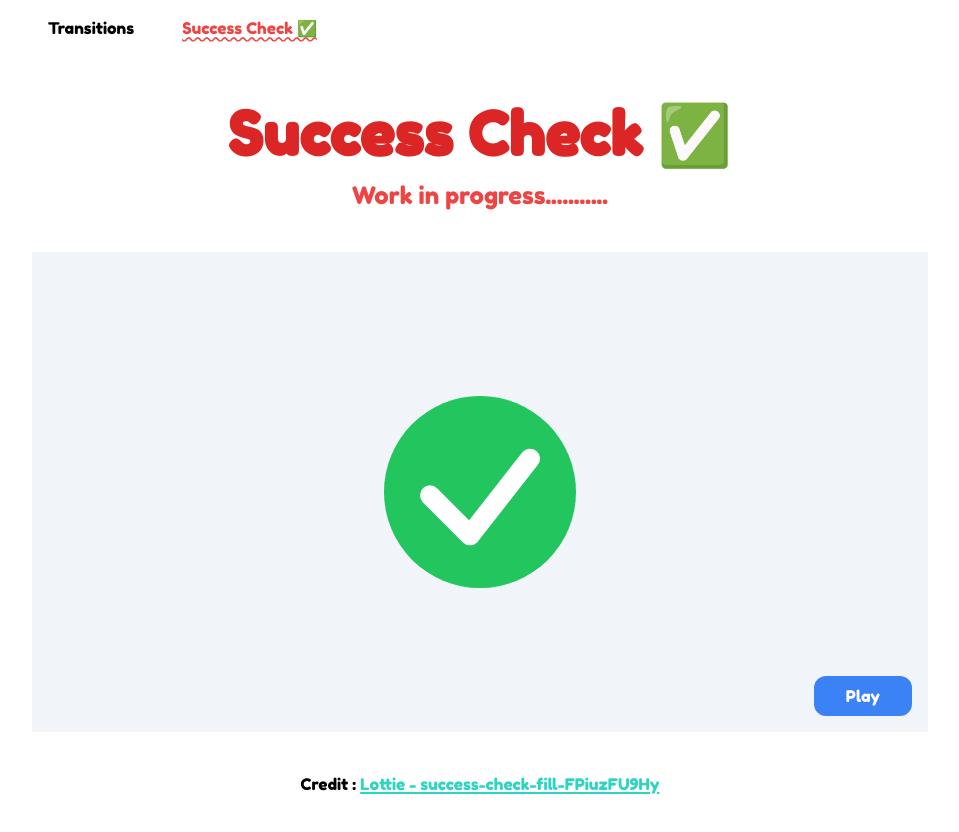
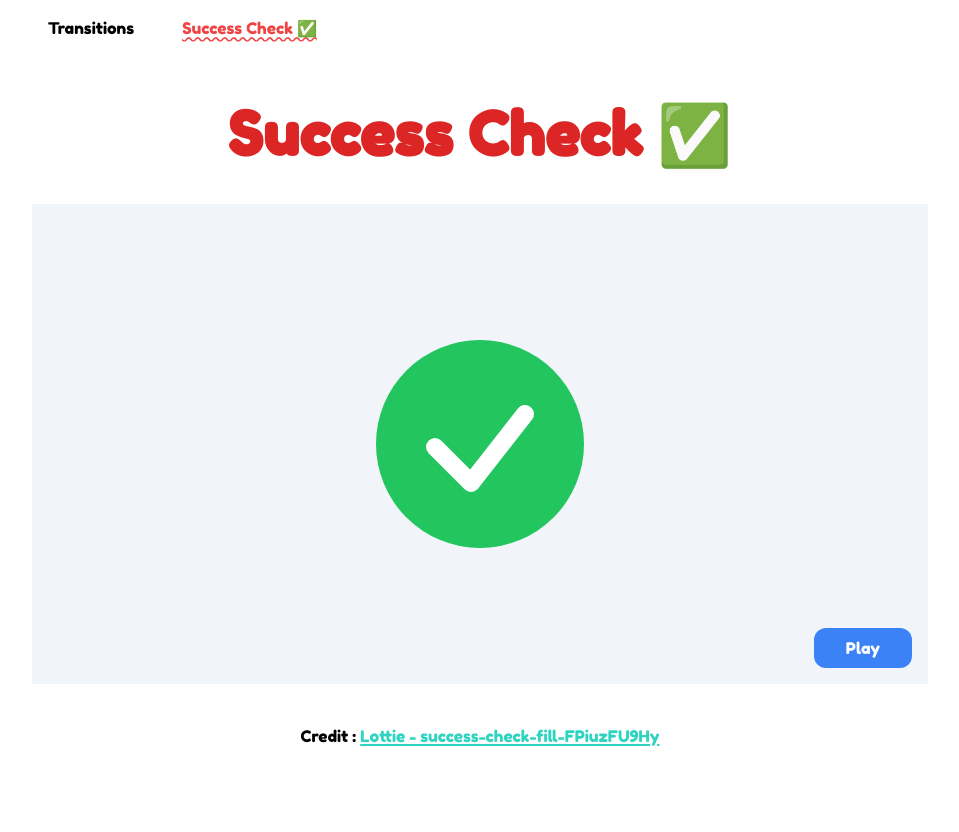
Before and after one commit to Phonbopit/svelte-box, a SvelteKit app: page /success-check in a window 1280 px wide. Shown: the top 832 px of the page, without its empty margins (160-1119 px from the left). After the commit the page ends 800 px from the top, so only its background shows below. Built offline with nearby package versions, Linux system fonts and the light colour scheme.

Commit message:
feat(success-check): add line around the circle

```diff
--- a/src/routes/success-check/+page.svelte
+++ b/src/routes/success-check/+page.svelte
@@ -10,15 +10,28 @@
       visible = true
     }, 1000)
   }
+
+  function slideLine(node, { delay = 300, duration = 300, opacity = 1, rotate = 0 }) {
+    return {
+      delay,
+      duration,
+      css: (t, u) => {
+        const eased = quintOut(u)
+        return `
+          opacity: ${t * opacity};
+          transform: rotate(${rotate}deg) translate(${(1 - eased) * -0}px, ${(1 - eased) * -50}px);
+        `
+      }
+    }
+  }
 </script>
 
 <h1 class="text-6xl font-bold text-red-600 mb-4">Success Check ✅</h1>
 
-<p class="text-primary-500 text-2xl">Work in progress...........</p>
-
 <div class="frame">
   {#if visible}
-    <div class="circle" in:scale={{ duration: 700, easing: quintOut }}>
+    <div class="outer-circle">
+      <div class="circle" in:scale={{ duration: 500, easing: quintOut }}>
         <!-- Check svg from https://heroicons.com/ -->
         <svg
           xmlns="http://www.w3.org/2000/svg"
@@ -29,12 +42,21 @@
           class="w-6 h-6"
         >
           <path
-          in:draw={{ duration: 500, delay: 200 }}
+            in:draw={{ duration: 300, delay: 200 }}
             stroke-linecap="round"
             stroke-linejoin="round"
             d="M4.5 12.5l6 6 9-11.5"
           />
         </svg>
+      </div>
+      <span class="line one" in:slideLine={{ rotate: 0 }}></span>
+      <span class="line two" in:slideLine={{ rotate: 45 }}></span>
+      <span class="line three" in:slideLine={{ rotate: 90 }}> </span>
+      <span class="line four" in:slideLine={{ rotate: 135 }}></span>
+      <span class="line five" in:slideLine={{ rotate: 180 }}> </span>
+      <span class="line six" in:slideLine={{ rotate: 225 }}></span>
+      <span class="line seven" in:slideLine={{ rotate: 270 }}></span>
+      <span class="line eight" in:slideLine={{ rotate: 315 }}></span>
     </div>
   {/if}
   <button
@@ -59,13 +81,54 @@
     @apply flex flex-col justify-center items-center h-[30rem] w-full bg-slate-100 relative my-10;
   }
 
+  .outer-circle {
+    @apply relative w-72 h-72 flex justify-center items-center;
+  }
+
   .circle {
-    @apply w-48 h-48 relative p-4 rounded-full bg-green-500;
+    @apply w-52 h-52 relative p-4 rounded-full bg-green-500;
+  }
+
+  .line {
+    @apply w-3 h-10 bg-green-500 rounded-md absolute opacity-0;
+  }
+
+  .line.one {
+    @apply -top-4;
+  }
+
+  .line.two {
+    @apply top-4 right-8;
+  }
+
+  .line.three {
+    @apply right-0 top-[45%];
+  }
+
+  .line.four {
+    @apply bottom-4 right-8;
+  }
+
+  .line.five {
+    @apply -bottom-4;
+  }
+
+  .line.six {
+    @apply bottom-4 left-8;
+  }
+
+  .line.seven {
+    @apply left-0 top-[45%];
+  }
+
+  .line.eight {
+    @apply left-8 top-4;
   }
 
   svg {
     width: 100%;
     height: 100%;
+    padding: 1rem;
   }
 
   path {
```
Lines whose indentation alone changed are shown as unchanged.
